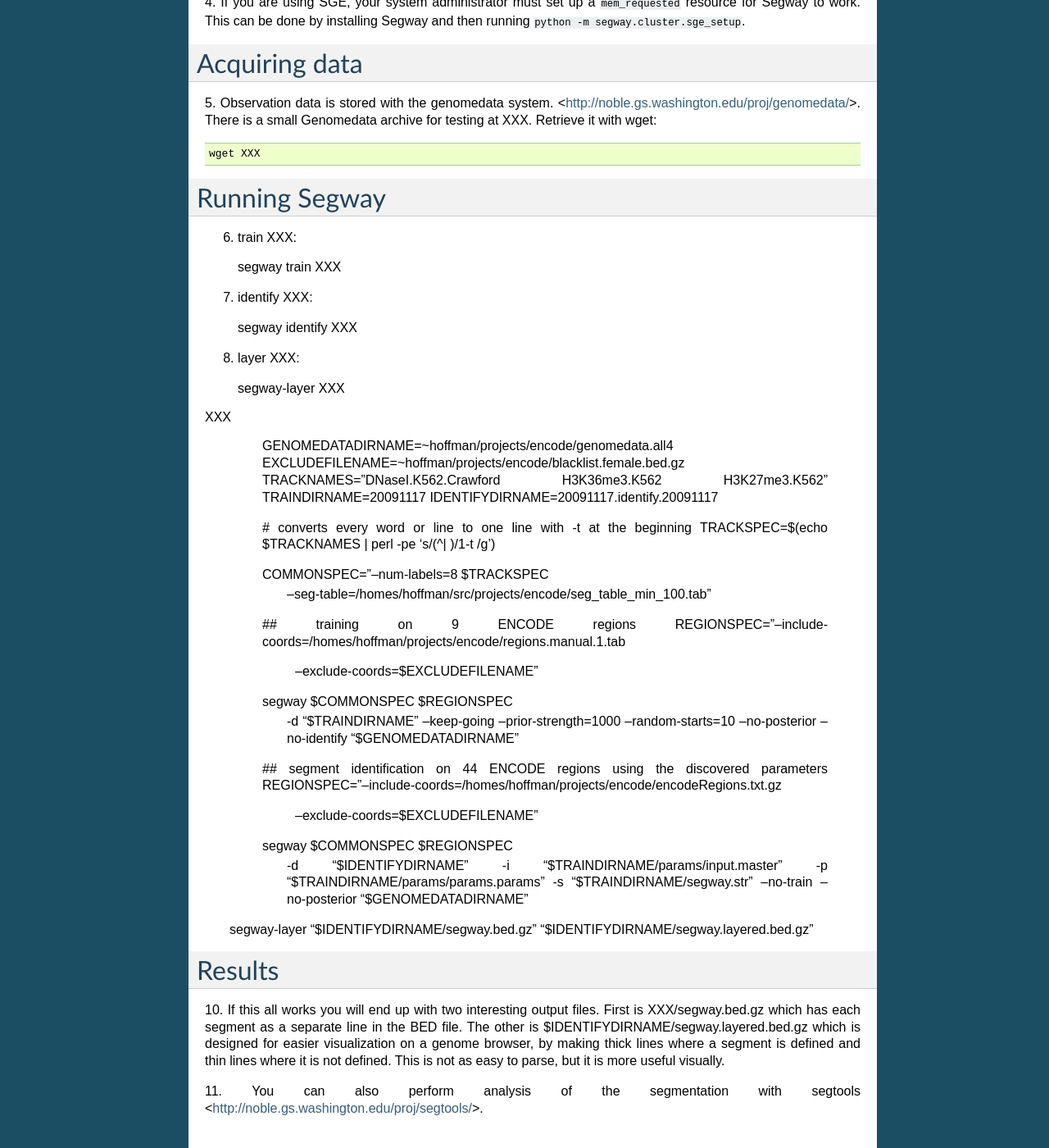
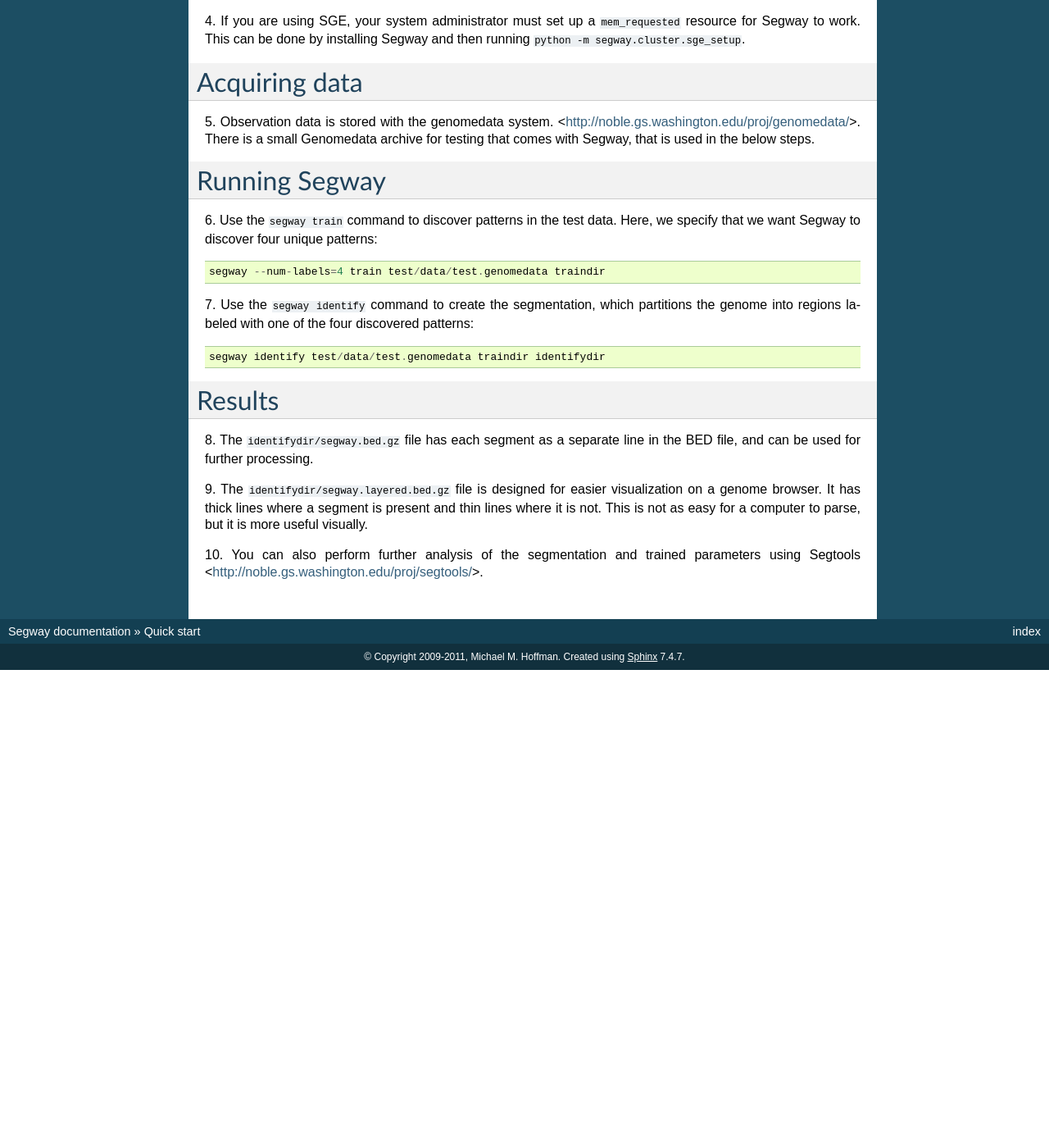
Before and after one commit to hoffmangroup/segway, a Sphinx documentation site: the page built from doc/quickstart.rst, in a window 1280 px wide and 1400 px high, scrolled down 332 px. Shown: the whole window at 82% size. Built offline with Sphinx 7.4.7, drawn with Linux system fonts in a browser that asks for light colours; formulas are drawn with MathJax 3; after the commit the page ends 1149 px from its top, so only the background shows below that; some of the changed text lies outside the part shown.

Commit message:
add docs, move test data, add segway-layer capability to run.py

```diff
--- a/doc/quickstart.rst
+++ b/doc/quickstart.rst
@@ -11,7 +11,8 @@ command from :program:`bash`::
 
 2. The installer will ask you some questions where to install things
 and will install (if necessary) HDF5, NumPy, any other prerequisites,
-and Segway.
+and Segway. It will also tell you about changes it wants to make to
+your ``~/.bashrc`` to set up your environment properly.
 
 3. Log out and back in to source the new ``~/.bashrc``.
 
@@ -25,75 +26,34 @@ Acquiring data
 
 5. Observation data is stored with the genomedata system.
 <http://noble.gs.washington.edu/proj/genomedata/>. There is a small
-Genomedata archive for testing at XXX. Retrieve it with wget::
-
-  wget XXX
+Genomedata archive for testing that comes with Segway, that is used in
+the below steps.
 
 Running Segway
 ==============
-6. train XXX::
+6. Use the ``segway train`` command to discover patterns in the test
+data. Here, we specify that we want Segway to discover four unique
+patterns::
 
-  segway train XXX
+  segway --num-labels=4 train test/data/test.genomedata traindir
 
-7. identify XXX::
+7. Use the ``segway identify`` command to create the segmentation,
+which partitions the genome into regions labeled with one of the four
+discovered patterns::
 
-  segway identify XXX
-
-8. layer XXX::
-
-  segway-layer XXX
-
-XXX
-     GENOMEDATADIRNAME=~hoffman/projects/encode/genomedata.all4
-     EXCLUDEFILENAME=~hoffman/projects/encode/blacklist.female.bed.gz
-     TRACKNAMES="DNaseI.K562.Crawford H3K36me3.K562 H3K27me3.K562"
-     TRAINDIRNAME=20091117
-     IDENTIFYDIRNAME=20091117.identify.20091117
-
-     # converts every word or line to one line with -t at the beginning
-     TRACKSPEC=$(echo $TRACKNAMES | perl -pe 's/(^| )/\1-t /g')
-
-     COMMONSPEC="--num-labels=8 $TRACKSPEC \
-         --seg-table=/homes/hoffman/src/projects/encode/seg_table_min_100.tab"
-
-     ## training on 9 ENCODE regions
-     REGIONSPEC="--include-coords=/homes/hoffman/projects/encode/regions.manual.1.tab
-     \
-         --exclude-coords=$EXCLUDEFILENAME"
-
-     segway $COMMONSPEC $REGIONSPEC \
-         -d "$TRAINDIRNAME" \
-         --keep-going --prior-strength=1000 \
-         --random-starts=10 \
-         --no-posterior --no-identify \
-         "$GENOMEDATADIRNAME"
-
-     ## segment identification on 44 ENCODE regions using the discovered
-     parameters
-     REGIONSPEC="--include-coords=/homes/hoffman/projects/encode/encodeRegions.txt.gz
-     \
-         --exclude-coords=$EXCLUDEFILENAME"
-
-     segway $COMMONSPEC $REGIONSPEC \
-         -d "$IDENTIFYDIRNAME" \
-         -i "$TRAINDIRNAME/params/input.master" \
-         -p "$TRAINDIRNAME/params/params.params" \
-         -s "$TRAINDIRNAME/segway.str" \
-         --no-train --no-posterior \
-         "$GENOMEDATADIRNAME"
-
-   segway-layer "$IDENTIFYDIRNAME/segway.bed.gz" "$IDENTIFYDIRNAME/segway.layered.bed.gz"
+  segway identify test/data/test.genomedata traindir identifydir
 
 Results
 =======
 
-10. If this all works you will end up with two interesting output
-files. First is XXX/segway.bed.gz which has each segment
-as a separate line in the BED file. The other is
-$IDENTIFYDIRNAME/segway.layered.bed.gz which is designed for easier
-visualization on a genome browser, by making thick lines where a
-segment is defined and thin lines where it is not defined. This is not
-as easy to parse, but it is more useful visually.
+8. The ``identifydir/segway.bed.gz`` file has each segment as a
+separate line in the BED file, and can be used for further processing.
 
-11. You can also perform analysis of the segmentation with segtools
+9. The ``identifydir/segway.layered.bed.gz`` file is designed for
+easier visualization on a genome browser. It has thick lines where a
+segment is present and thin lines where it is not. This is not as easy
+for a computer to parse, but it is more useful visually.
+
+10. You can also perform further analysis of the segmentation and
+trained parameters using Segtools
 <http://noble.gs.washington.edu/proj/segtools/>.
--- a/doc/segway.rst
+++ b/doc/segway.rst
@@ -808,7 +808,8 @@ workdir instead.
 |rarr| ``params.``\ \*\ ``.params``                 final trained parameters for a given iteration
 |rarr| ``params.params``                            best final set of trained parameters
 ``segway.bed.gz``                                   segmentation in BED format
-``segway.str``                                      DBN structure of segmentation
+``segway.str``                                      dynamic Bayesian network structure
+``train.tab``                                       important file locations and hyperparameters used in training, to be passed to identify
 ``triangulation/``                                  triangulation files used for DBN interface
 |rarr| ``segway.str.``\ \*\ ``.``\ \*\ ``.trifile`` triangulation file
 ``viterbi/``                                        intermediate BED files created during distributed Viterbi decoding,
```
Also changed, not shown: 6 other files.
